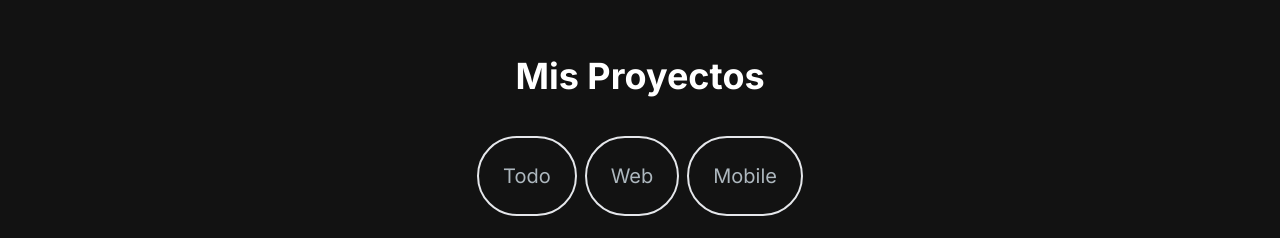
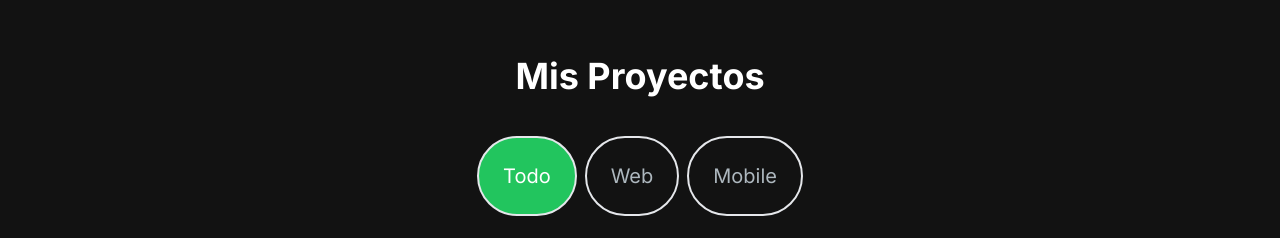
Before and after one commit to SebastianGarciaGuerrero/portfolio, a Next.js app: page / in a window 1280 px wide. Shown: the part 1440-1678 px from the top of the page. Built offline with nearby package versions, Linux system fonts and the light colour scheme.

Commit message:
arreglado problema de proyect section

```diff
--- a/app/components/ProjectSection.jsx
+++ b/app/components/ProjectSection.jsx
@@ -68,7 +68,7 @@ const projectData = [
 ];
 
 const ProjectSection = () => {
-  const [tag, setTag] = useState("ALL");
+  const [tag, setTag] = useState("Todo");
   const ref = useRef(null);
   const isInView = useInView(ref, { once: true });
 
```
